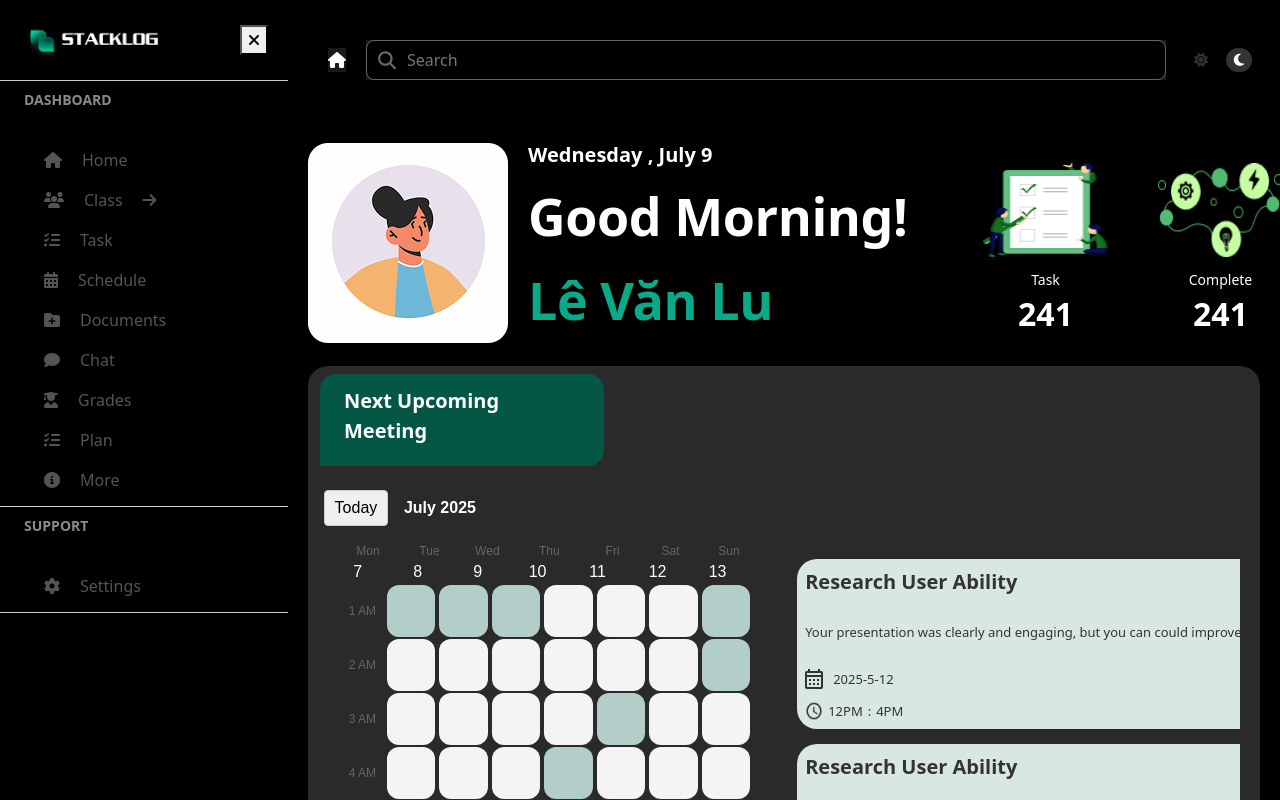
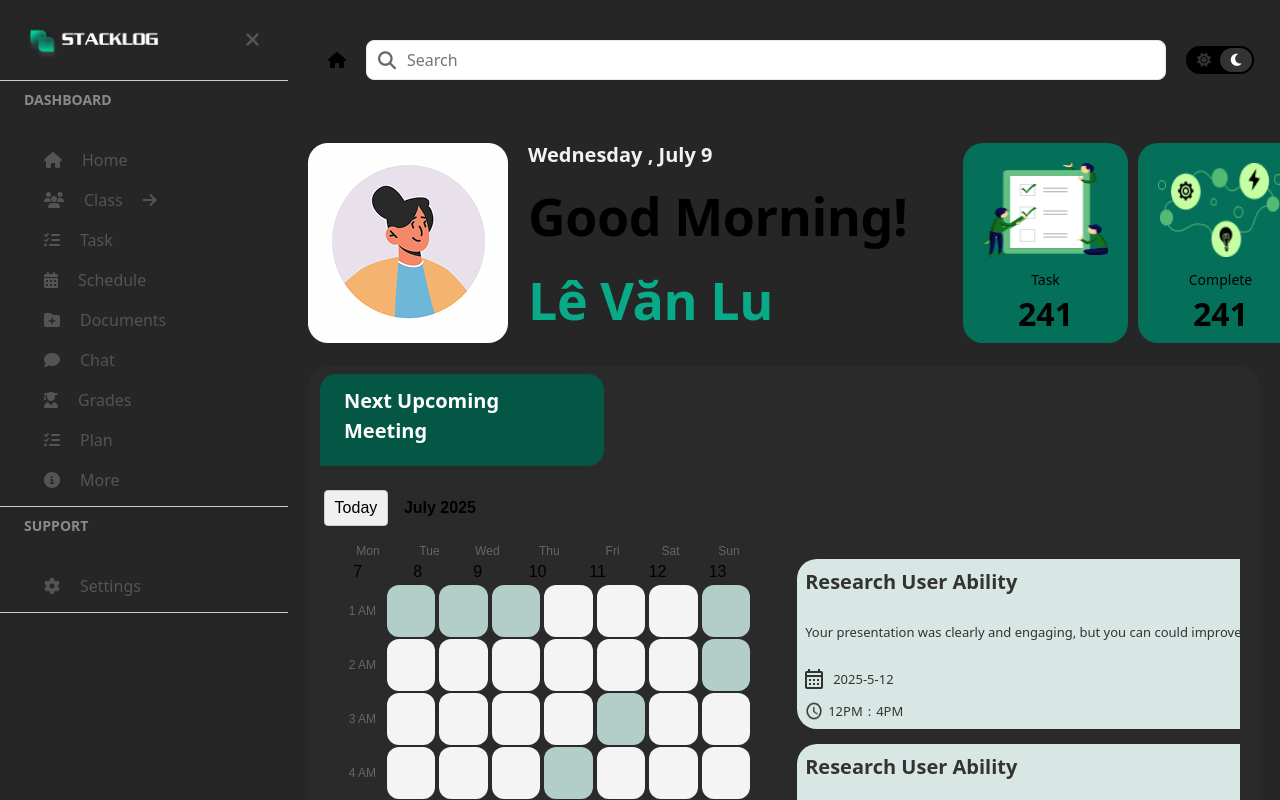
Before and after one commit to Stacklog-FPT/Stacklog-frontend, a React (Vite) app: page / in a window 1280 px wide. Both pictures are taken after a click on the button 1239 px from the left and 60 px from the top of the page. Built offline with nearby package versions, Linux system fonts and the light colour scheme; no server answers; a web font is replaced by a local one.

Commit message:
feature(fix toggle theme)

```diff
--- a/src/components/HomePageComponents/Head/Head.jsx
+++ b/src/components/HomePageComponents/Head/Head.jsx
@@ -59,7 +59,7 @@ const Head = () => {
             </h2>
           </div>
           <div className="head-container-left-content-current-session">
-            <h2>{getCurrentSession()}!</h2>
+            <h2 className="current-session-heading">{getCurrentSession()}!</h2>
             <h2 className="active">Lê Văn Lu</h2>
           </div>
         </div>
--- a/src/components/HomePageComponents/Head/Head.scss
+++ b/src/components/HomePageComponents/Head/Head.scss
@@ -29,7 +29,7 @@
           font-weight: bold;
           font-size: 20px;
           line-height: 30px;
-          color: var(--text-color);
+          color: var(--text--heading-1);
         }
       }
 
@@ -46,6 +46,16 @@
           }
         }
       }
+
+      .current-session-heading {
+        font-size: 52px;
+        font-weight: bold;
+        line-height: 76px;
+        letter-spacing: -0.45px;
+        &.active {
+          color: var(--text--heading-1);
+        }
+      }
     }
   }
 
@@ -57,7 +67,7 @@
     &-task {
       width: 165px;
       height: 200px;
-      background-color: var(--color--div);
+      background-color: var(--bg--primary-color);
       border-radius: 20px;
       padding: 20px 20px 10px 20px;
       img {
@@ -71,7 +81,7 @@
         flex-direction: column;
         align-items: center;
         justify-content: center;
-        color: #ffff;
+        color: var(--text-color);
         &-title {
           font-size: 14px;
           line-height: 21px;
--- a/src/components/InputSearch/InputSearch.jsx
+++ b/src/components/InputSearch/InputSearch.jsx
@@ -1,36 +1,27 @@
-import React, { useContext, useState } from "react";
+import { useContext, useState } from "react";
 import { Link } from "react-router-dom";
 import "./InputSearch.scss";
 import ButtonMode from "../ButtonMode/ButtonMode";
 import { AnnouncementContext } from "../../context/AnnoucementContext";
-import { ColorModeContext } from "../../context/ColorModeContext";
 import { useAuth } from "../../context/AuthProvider";
 
 const InputSearch = () => {
   const [searchItem, setSearchItem] = useState("");
   const { isAnnouncementVisible } = useContext(AnnouncementContext);
   const { toggleAnnouncement } = useContext(AnnouncementContext);
-  const { mode } = useContext(ColorModeContext);
   const { user } = useAuth();
+
   const handleChange = (e) => {
     setSearchItem(e.target.value);
   };
   return (
-    <div
-      className={`input-search ${
-        mode === "light" ? "input-light" : "input-dark"
-      }`}
-    >
-      <div
-        className={`input-search-home ${mode === "light" ? "light" : "dark"}`}
-      >
+    <div className="input-search">
+      <div className="input-search-home">
         <Link>
           <i className="fa-solid fa-house"></i>
         </Link>
       </div>
-      <div
-        className={`input-search-field ${mode === "light" ? "light" : "dark"}`}
-      >
+      <div className="input-search-field">
         <i className="fa-solid fa-magnifying-glass"></i>
         <input
           type="text"
--- a/src/components/InputSearch/InputSearch.scss
+++ b/src/components/InputSearch/InputSearch.scss
@@ -1,11 +1,10 @@
-$color-background-white: #ffffff;
-$color-border-input: #e8e8e8;
-$color-bg-darkmode: #edf2f2;
 $color-bg-bell: #da4343;
 
 .input-search {
   width: 100%;
   height: 80px;
+  background-color: var(--bg--nav);
+  color: var(--text-color);
   padding: 20px;
   display: flex;
   flex-direction: row;
@@ -16,77 +15,26 @@ $color-bg-bell: #da4343;
 
   &-home {
     a {
-      color: #000000;
+      text-decoration: none;
+      color: var(--text-color);
     }
-
-    a.dark {
-      color: #ffffff;
-    }
-  }
-
-  &.input-light {
-    background-color: $color-background-white;
-  }
-
-  &.input-dark {
-    background-color: #000000;
-    i {
-      color: #fff;
-    }
-  }
-
-  &-home {
-    width: 24px;
-    height: 24px;
   }
 
   &-field {
     position: relative;
     display: flex;
     align-items: center;
-
-    &.light {
     input[type="text"] {
       width: 800px;
       height: 40px;
       padding: 8px 8px 8px 40px;
-        background-color: $color-background-white;
-        border: 1px solid $color-border-input;
+      background-color: var();
+      border: 1px solid var(--color--boder-input);
       border-radius: 8px;
       font-size: 16px;
 
       &:focus {
         outline: none;
-          border-color: $color-background-white;
-          background-color: $color-border-input;
-        }
-      }
-
-      .fa-magnifying-glass {
-        position: absolute;
-        left: 12px;
-        top: 50%;
-        transform: translateY(-50%);
-        color: #666;
-        font-size: 18px;
-        pointer-events: none;
-      }
-    }
-
-    &.dark {
-      input[type="text"] {
-        width: 800px;
-        height: 40px;
-        padding: 8px 8px 8px 40px;
-        background-color: #000000;
-        border: 1px solid #666;
-        border-radius: 8px;
-        font-size: 16px;
-
-        &:focus {
-          outline: none;
-          border-color: #000000;
-          background-color: $color-border-input;
       }
     }
 
@@ -101,7 +49,6 @@ $color-bg-bell: #da4343;
     }
   }
 }
-}
 
 .input-search-user {
   display: flex;
@@ -109,16 +56,16 @@ $color-bg-bell: #da4343;
   justify-content: center;
   position: relative;
   gap: 12px;
-  &-darkmode {
-    width: 60px;
-    height: 28px;
-    display: flex;
-    align-items: center;
-    justify-content: center;
-    gap: 12px;
-    background-color: $color-bg-darkmode;
-    border-radius: 999px;
-  }
+  // &-darkmode {
+  //   width: 60px;
+  //   height: 28px;
+  //   display: flex;
+  //   align-items: center;
+  //   justify-content: center;
+  //   gap: 12px;
+  //   background-color: $color-bg-darkmode;
+  //   border-radius: 999px;
+  // }
   &-bell {
     width: 50px;
     height: auto;
@@ -143,7 +90,7 @@ $color-bg-bell: #da4343;
       right: 46px;
       border-radius: 100%;
       padding: 5px;
-      color: $color-background-white;
+      color: var(--bg-color);
 
       span {
         font-family: "Inter", sans-serif;
@@ -155,10 +102,10 @@ $color-bg-bell: #da4343;
   }
 
   &-avatar {
-    width: 24px;
-    height: 24px;
+    width: 25px;
+    height: 25px;
+    img {
       border-radius: 200px;
-    img {
       width: 100%;
       height: 100%;
     }
--- a/src/components/SideBar/SideBar.jsx
+++ b/src/components/SideBar/SideBar.jsx
@@ -34,11 +34,7 @@ const SideBar = ({ isOpen, setIsOpen }) => {
   };
 
   return (
-    <div
-      className={`navbar-container ${isOpen ? "open" : "close"} ${
-        mode === "light" ? "nav-light" : "nav-dark"
-      }`}
-    >
+    <div className={`navbar-container ${isOpen ? "open" : "close"} `}>
       <div className="wrapper_navbar">
         <div
           className={`wrapper_navbar_header ${isOpen ? "isOpen" : "isClose"}`}
--- a/src/components/SideBar/SideBar.scss
+++ b/src/components/SideBar/SideBar.scss
@@ -12,16 +12,8 @@ $color-hover: #045745;
   width: 288px;
   height: 100vh;
   transition: width 0.3s ease;
-
-  &.nav-light {
-    background-color: $back-ground-color-white;
-    box-shadow: 4px 0 8px rgba(0, 0, 0, 0.1);
-  }
-  &.nav-dark {
-    background-color: #000;
-    box-shadow: 4px 0 8px rgba(0, 0, 0, 0.1);
-    color: $back-ground-color-white;
-  }
+  background-color: var(--bg--nav);
+  color: var(--text-color);
 
   &.close {
     width: 67px;
@@ -89,7 +81,7 @@ $color-hover: #045745;
     }
   }
 
-  &_toggle {
+  .wrapper_navbar_toggle {
     background: none;
     border: none;
     cursor: pointer;
--- a/src/styles/base/_dark.scss
+++ b/src/styles/base/_dark.scss
@@ -1,8 +1,16 @@
 body.dark {
-    --bg-color: #000;
+    // Color background
+    --bg-color: #262626;
+    --bg--primary-color: #057059;
+    --bg--nav: #000
+    // Color text
     --text-color: #fff;
     --text--heading-1: #f2f2f2;
     --text--name: #09aa87;
+    // Color border input
+    --color--boder-input: #e8e8e8;
+    // Color div
     --color--div-head: #f2f2f2;
     --color--div-body: #2a2a2a;
+
 }
--- a/src/styles/base/_light.scss
+++ b/src/styles/base/_light.scss
@@ -1,9 +1,20 @@
 :root {
+  // Color Background
   --bg-color: #edf2f2;
+  --bg--primary-color: #045745;
+  --bg--nav: #ffffff;
+  // Color text
   --text-color: #000;
   --text--heading-1: #333333;
   --text--name: #045745;
+  // Color Div
   --color--div-head: #045745;
   --color--div-body: #ffffff;
-  --bg--primary-color: #045745;
+
+  // Color Border
+  --color--border-1: #c8cad4;
+  --color--boder-input: #e8e8e8;
+
+  // Color hover
+  --color--hover: #045745;
 }
--- a/src/styles/layout/_global.scss
+++ b/src/styles/layout/_global.scss
@@ -1,5 +1,5 @@
-body {
+body .layout {
   background-color: var(--bg-color);
-  color: --text-color;
-  transition: background-color 1s ease-in;
+  color: var(--text-color);
+  transition: background-color 0.5s ease-in;
 }
```
Also changed, not shown: 2 other files (tests, documents, lock files or other folders). Lines whose indentation alone changed are shown as unchanged.
